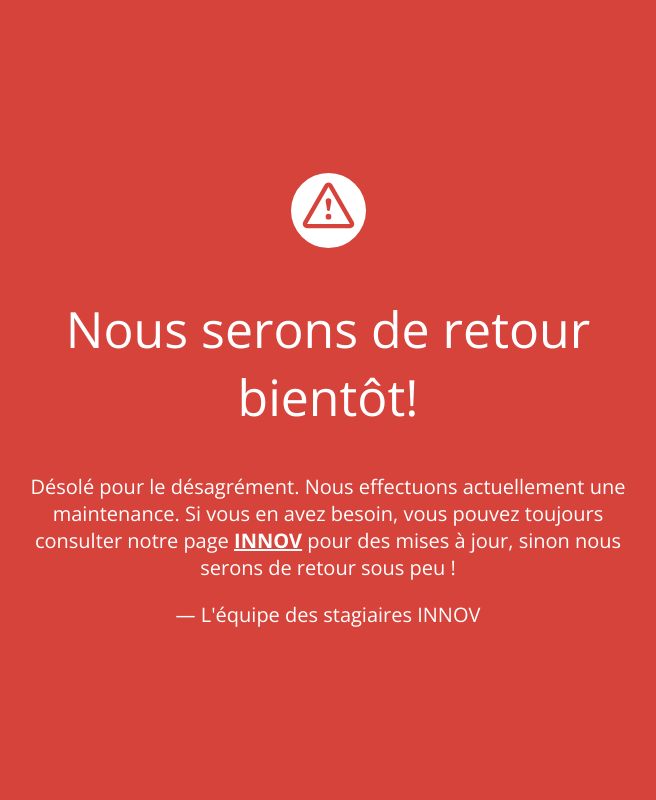
After one commit to earebano01/INNOV-LoRaWAN-TTN-WebApp-Sensecap-T1000A, a Flask app: template flask_app/templates/maintenance.html in a window 1280 px wide. The commit adds this page. Shown: the whole page, without its empty margins (312-968 px from the left). Run offline with Flask 2, Linux system fonts and the light colour scheme; the template is opened without the code that fills it, so the values that code supplies are empty.

Commit message:
modifié le carte et heatmap, ajouté un fichier "maintenance.html"

```diff
--- a/flask_app/app.py
+++ b/flask_app/app.py
@@ -415,6 +415,7 @@
     db.create_all()
 
 # Route for the main page displaying the map
+# @app.route('/test_carte')
 @app.route('/carte')
 def main_page():
     get_new_data()
@@ -427,26 +428,11 @@
                            start_lat=start_lat,
                            start_lon=start_lon)
 
+# @app.route('/carte')
+# def maintenance_page():
+#     return render_template('maintenance.html')
+
 # Route for retrieving past data
-# @app.route('/past/<seconds>')
-# def get_past_data(seconds):
-#     seconds_since_last = seconds_from_last()
-#     if seconds_since_last is not None and seconds_since_last > 10:
-#         get_new_data()
-
-#     try:
-#         seconds = int(seconds)
-#     except ValueError:
-#         return jsonify({"error": "Invalid time format"}), 400
-
-#     if seconds == 0:
-#         markers = Location.query.all()
-#     else:
-#         past_dt_object = datetime.datetime.now() - datetime.timedelta(seconds=seconds)
-#         markers = Location.query.filter(Location.datetime > past_dt_object).all()
-
-#     return jsonify([i.serialize for i in markers])
-
 @app.route('/past/<seconds>')
 def get_past_data(seconds):
     seconds_since_last = seconds_from_last()
@@ -462,7 +448,7 @@
         markers = Location.query.all()
     else:
         past_dt_object = datetime.datetime.now() - datetime.timedelta(seconds=seconds)
-        markers = Location.query.filter(Location.datetime_obj > past_dt_object).all()  # Corrected filter to use datetime_obj
+        markers = Location.query.filter(Location.datetime > past_dt_object).all()
 
     return jsonify([i.serialize for i in markers])
 
--- /dev/null
+++ b/flask_app/templates/maintenance.html
@@ -0,0 +1,33 @@
+<!doctype html>
+<title>Site Maintenance</title>
+<link href="https://fonts.googleapis.com/css?family=Open+Sans:300,400,700" rel="stylesheet">
+<style>
+  html, body { padding: 0; margin: 0; width: 100%; height: 100%; }
+  * {box-sizing: border-box;}
+  body { text-align: center; padding: 0; background: #d6433b; color: #fff; font-family: Open Sans; }
+  h1 { font-size: 50px; font-weight: 100; text-align: center;}
+  body { font-family: Open Sans; font-weight: 100; font-size: 20px; color: #fff; text-align: center; display: -webkit-box; display: -ms-flexbox; display: flex; -webkit-box-pack: center; -ms-flex-pack: center; justify-content: center; -webkit-box-align: center; -ms-flex-align: center; align-items: center;}
+  article { display: block; width: 700px; padding: 50px; margin: 0 auto; }
+  a { color: #fff; font-weight: bold;}
+  a:hover { text-decoration: none; }
+  svg { width: 75px; margin-top: 1em; }
+</style>
+
+<!-- <article>
+    <svg xmlns="http://www.w3.org/2000/svg" viewBox="0 0 202.24 202.24"><defs><style>.cls-1{fill:#fff;}</style></defs><title>Asset 3</title><g id="Layer_2" data-name="Layer 2"><g id="Capa_1" data-name="Capa 1"><path class="cls-1" d="M101.12,0A101.12,101.12,0,1,0,202.24,101.12,101.12,101.12,0,0,0,101.12,0ZM159,148.76H43.28a11.57,11.57,0,0,1-10-17.34L91.09,31.16a11.57,11.57,0,0,1,20.06,0L169,131.43a11.57,11.57,0,0,1-10,17.34Z"/><path class="cls-1" d="M101.12,36.93h0L43.27,137.21H159L101.13,36.94Zm0,88.7a7.71,7.71,0,1,1,7.71-7.71A7.71,7.71,0,0,1,101.12,125.63Zm7.71-50.13a7.56,7.56,0,0,1-.11,1.3l-3.8,22.49a3.86,3.86,0,0,1-7.61,0l-3.8-22.49a8,8,0,0,1-.11-1.3,7.71,7.71,0,1,1,15.43,0Z"/></g></g></svg>
+    <h1>We&rsquo;ll be back soon!</h1>
+    <div>
+        <p>Sorry for the inconvenience. We&rsquo;re performing some maintenance at the moment. If you need to you can always follow us on <a href="http://www.twitter.com/">Twitter</a> for updates, otherwise we&rsquo;ll be back up shortly!</p>
+        <p>&mdash; The [WEBSITE NAME] Team</p>
+    </div>
+</article> -->
+
+<article>
+    <svg xmlns="http://www.w3.org/2000/svg" viewBox="0 0 202.24 202.24"><defs><style>.cls-1{fill:#fff;}</style></defs><title>Asset 3</title><g id="Layer_2" data-name="Layer 2"><g id="Capa_1" data-name="Capa 1"><path class="cls-1" d="M101.12,0A101.12,101.12,0,1,0,202.24,101.12,101.12,101.12,0,0,0,101.12,0ZM159,148.76H43.28a11.57,11.57,0,0,1-10-17.34L91.09,31.16a11.57,11.57,0,0,1,20.06,0L169,131.43a11.57,11.57,0,0,1-10,17.34Z"/><path class="cls-1" d="M101.12,36.93h0L43.27,137.21H159L101.13,36.94Zm0,88.7a7.71,7.71,0,1,1,7.71-7.71A7.71,7.71,0,0,1,101.12,125.63Zm7.71-50.13a7.56,7.56,0,0,1-.11,1.3l-3.8,22.49a3.86,3.86,0,0,1-7.61,0l-3.8-22.49a8,8,0,0,1-.11-1.3,7.71,7.71,0,1,1,15.43,0Z"/></g></g></svg>
+    <h1>Nous serons de retour bientôt!</h1>
+    <div>
+        <p>Désolé pour le désagrément. Nous effectuons actuellement une maintenance. Si vous en avez besoin, vous pouvez toujours consulter notre page <a href="https://innov.ccnb.ca/fr/">INNOV</a> pour des mises à jour, sinon nous serons de retour sous peu !</p>
+        <p>— L'équipe des stagiaires INNOV</p>
+    </div>
+</article>
+<br>
```
Also changed, not shown: flask_app/config.py (+5 -5 lines), flask_app/templates/carte.html (+53 -37 lines).
